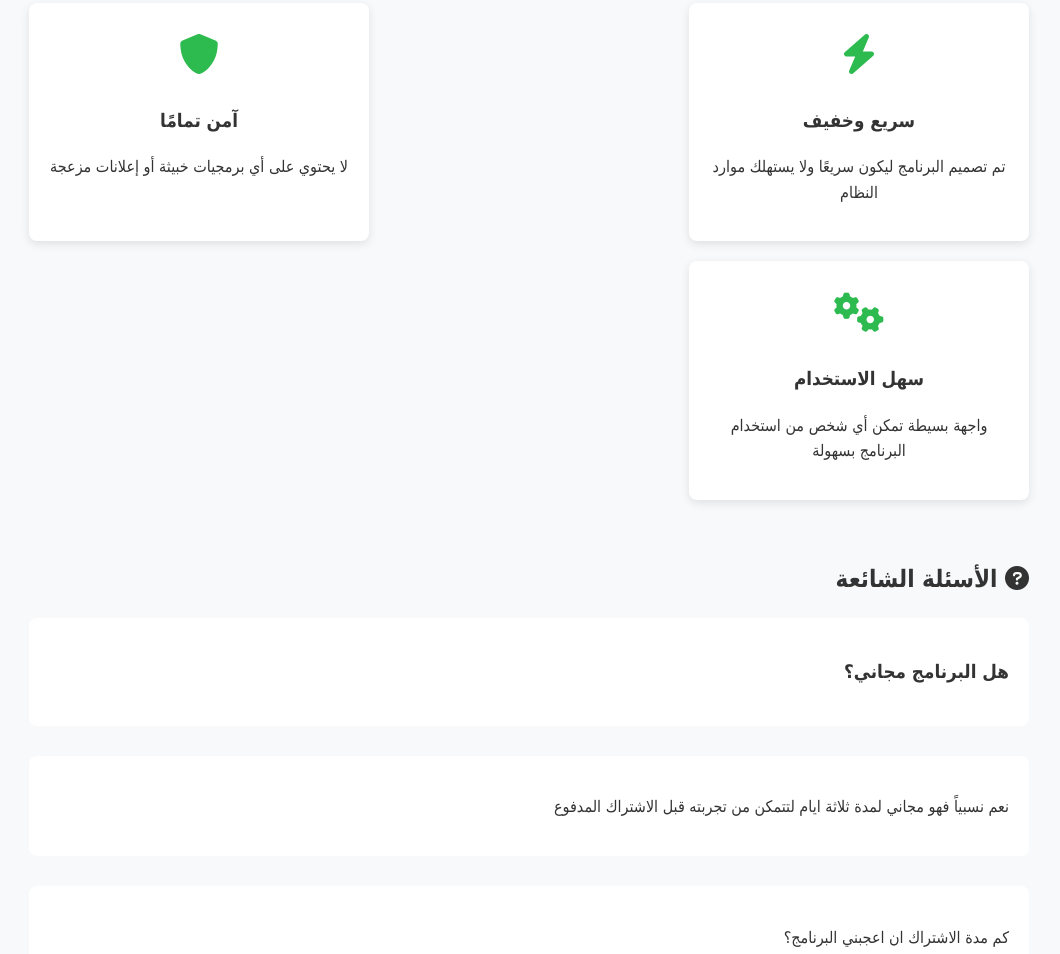
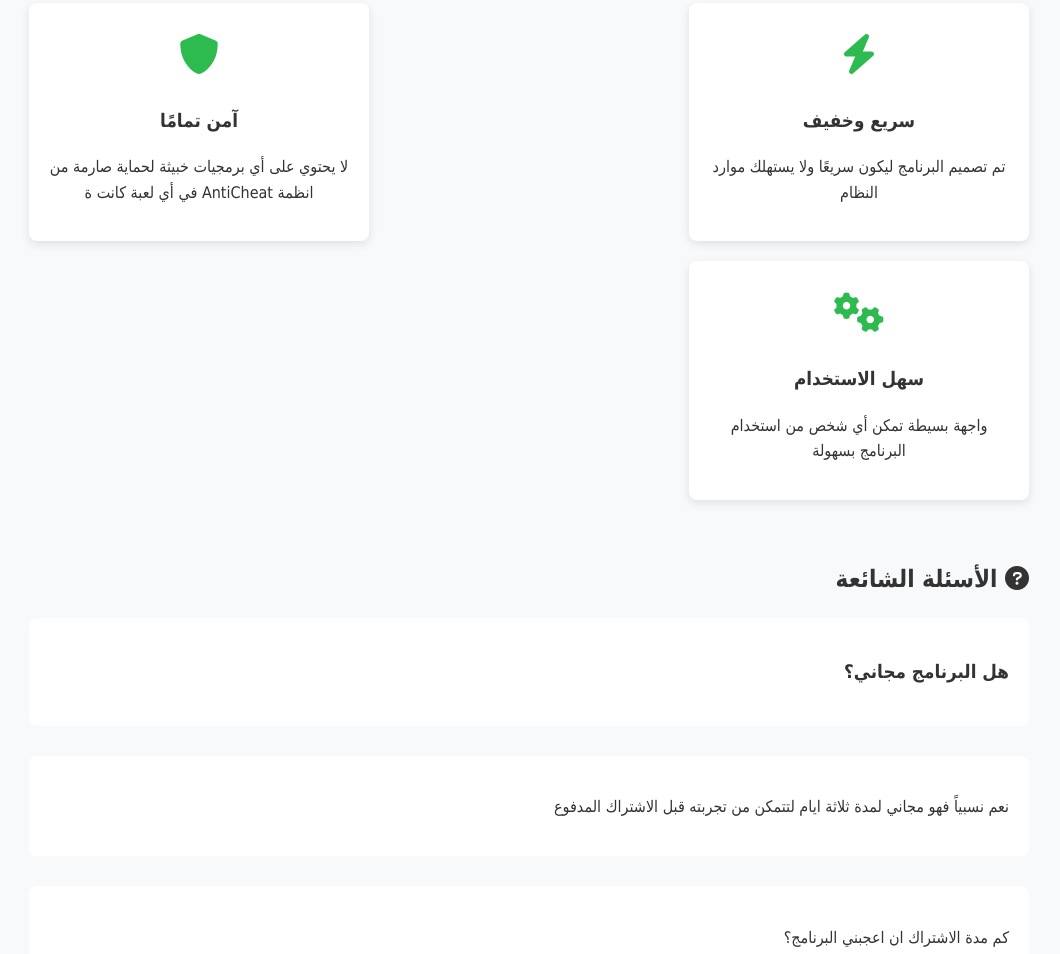
Before and after one commit to JaladPS/NoRecoilScript, a plain HTML site: page index.html in a window 1280 px wide. Shown: the part 1993-2947 px from the top of the page, without its empty margins (111-1171 px from the left). Drawn offline with Linux system fonts and the light colour scheme.

Commit message:
index.html

```diff
--- a/index.html
+++ b/index.html
@@ -185,7 +185,8 @@
             <p class="description">
             :نظرة عامة عن البرنامج
 [اNoRecoilScript]
-هو أداة متقدمة مصممة لتقليل الارتداد في الألعاب وتم تطويره بحماية قوية لمنع من الحظر في جميع الالعاب BattleField/Call of Duty/Dirty bomb/Csgo/Arma وغيرهم
+هو أداة متقدمة مصممة لتقليل الارتداد في الألعاب وتم تطويره بحماية قوية لمنع من الحظر في جميع الالعاب
+		    BattleField/Call of Duty/Dirty bomb/Csgo/Arma وغيرهم
             </p>
         </div>
     </header>
@@ -237,7 +238,7 @@
                         <i class="fas fa-shield-alt"></i>
                     </div>
                     <h3>آمن تمامًا</h3>
-                    <p>لا يحتوي على أي برمجيات خبيثة أو إعلانات مزعجة</p>
+                    <p>لا يحتوي على أي برمجيات خبيثة لحماية صارمة من انظمة AntiCheat في أي لعبة كانت  ة </p>
                 </div>
 
                 <div class="feature">
```
